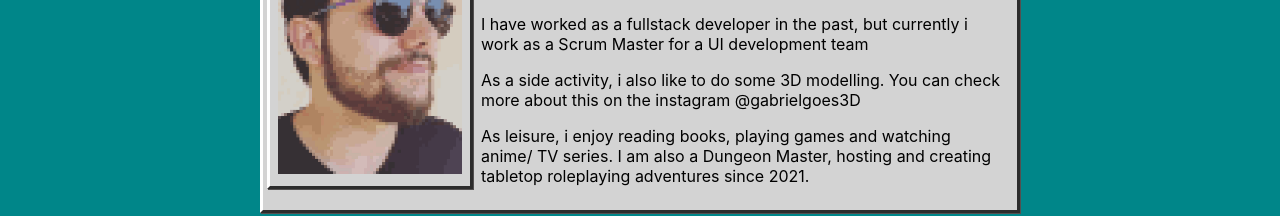
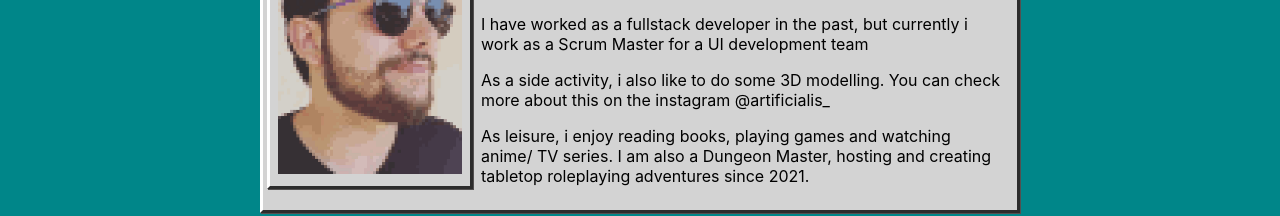
Before and after one commit to marquesgabriel/marquesgabriel.github.io, a React (Create React App) app: page / in a window 1280 px wide. Shown: the part 185-401 px from the top of the page. Built offline with nearby package versions, Linux system fonts and the light colour scheme.

Commit message:
updated intagram of the 3d profile

```diff
--- a/src/i18n/EN/verbiages.ts
+++ b/src/i18n/EN/verbiages.ts
@@ -6,7 +6,7 @@ export const verbiages = {
       "Hi. I'm Gabriel Marques",
       "I'm Brazilian, 28 years old. I am a software developer specialized on Web and its techonologies, more specifically, Javascript.",
       "I have worked as a fullstack developer in the past, but currently i work as a Scrum Master for a UI development team",
-      "As a side activity, i also like to do some 3D modelling. You can check more about this on the instagram @gabrielgoes3D",
+      "As a side activity, i also like to do some 3D modelling. You can check more about this on the instagram @artificialis_",
       "As leisure, i enjoy reading books, playing games and watching anime/ TV series. I am also a Dungeon Master, hosting and creating tabletop roleplaying adventures since 2021."
     ]
   },
--- a/src/i18n/PT/verbiages.ts
+++ b/src/i18n/PT/verbiages.ts
@@ -6,7 +6,7 @@ export const verbiages = {
       "Olá! Me chamo Gabriel Marques",
       "Sou brasileiro, tenho 28 anos e sou um desenvolvedor especializado em tecnologias para a Web, mais especificamente Javascript e suas bibliotecas.",
       "Já trabalhei como desenvolvedor full stack no passado, porém atualmente estou atuando como Scrum Master para uma equipe especializada em desenvolvimento front end.",
-      "Como atividade paralela, gosto de experimentar e brincar com modelagem 3D. caso queira conferir sobre este tipo de trabalho, veja o instagram @gabrielgoes3D",
+      "Como atividade paralela, gosto de experimentar e brincar com modelagem 3D. caso queira conferir sobre este tipo de trabalho, veja o instagram @artificialis_",
       "Como lazer, eu gosto de ler livros, assistir animes e séries, além de jogar jogos. Também adoro jogar RPG de mesa, sendo DM desde 2021."
     ]
   },
```
